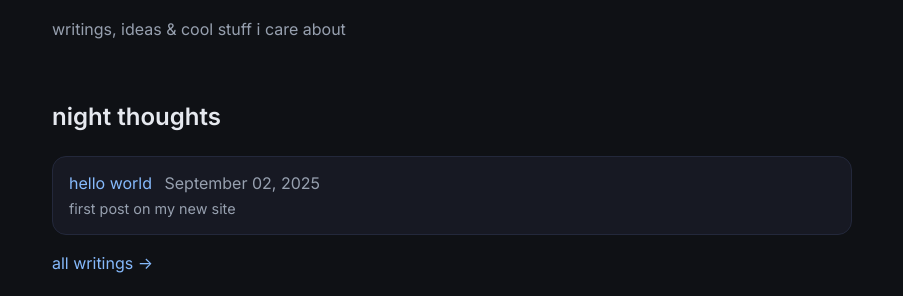
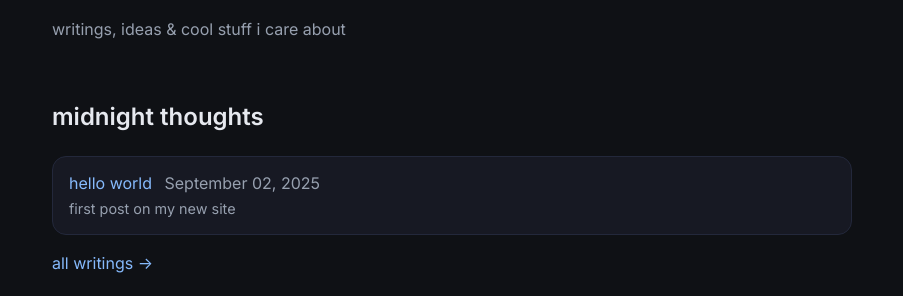
Before and after one commit to LAK3SHORE/cris.github.io, a Jekyll site: the page built from index.md, in a window 1280 px wide. Shown: the part 151-447 px from the top of the page, without its empty margins (188-1091 px from the left). Built offline with Jekyll 4.4.1, drawn with Linux system fonts in a browser that asks for light colours.

Commit message:
Change 'night thoughts' to 'midnight thoughts'

```diff
--- a/_layouts/home.html
+++ b/_layouts/home.html
@@ -8,7 +8,7 @@ layout: default
 </section>
 
 <section>
-  <h2>night thoughts</h2>
+  <h2>midnight thoughts</h2>
   <ul class="post-list">
     {% assign posts_sorted = site.posts | sort: "date" | reverse %}
     {% for post in posts_sorted limit:6 %}
```
